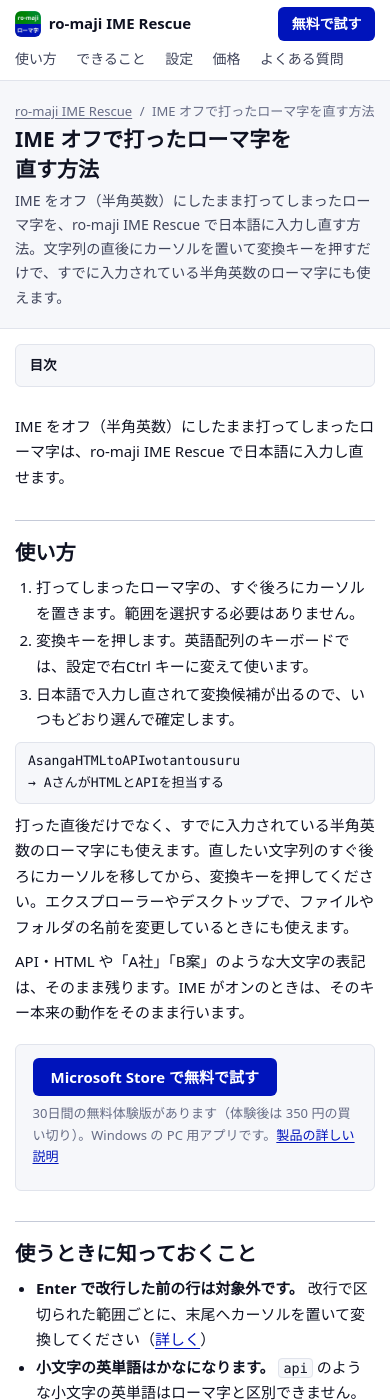
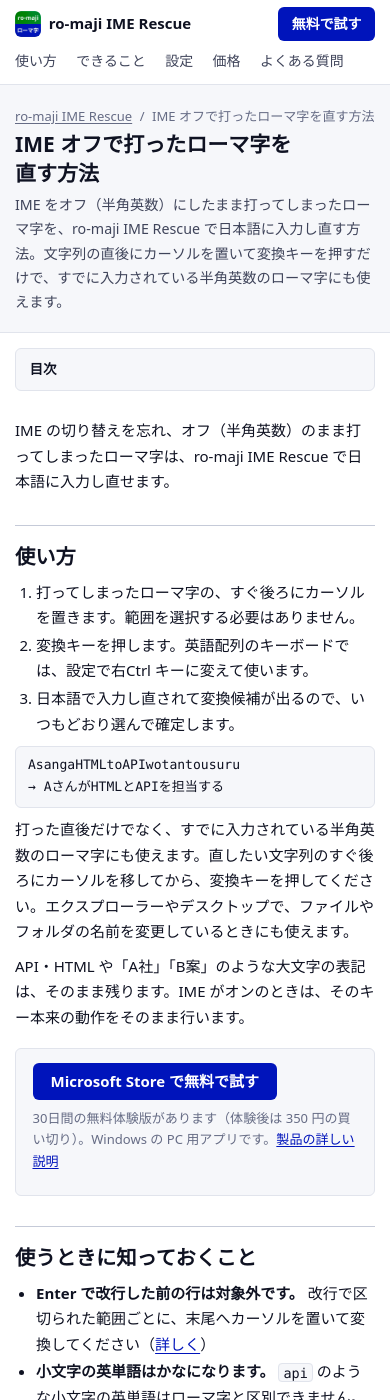
Before and after one commit to moappsupport/ro-maji_IME_Rescue, a Jekyll site: the page built from ime-off.md, in a window 390 px wide and 1400 px high. Built offline with Jekyll 4.4.1, drawn with Linux system fonts in a browser that asks for light colours; some of the changed text lies outside the part shown.

Commit message:
サイトの内容を更新

```diff
--- a/_data/faq.yml
+++ b/_data/faq.yml
@@ -5,6 +5,9 @@
 # {price}・{trial}・{base} は index.md で _config.yml の price_jpy・trial_days・baseurl に置き換える
 # （データファイルの中では Liquid が展開されないため）。
 # 値は一重引用符で囲む（: や { を含んでも YAML として壊れないように）。
+
+- q: 'IME の切り替えを忘れて打ってしまったローマ字を、日本語に直せますか'
+  a: '直せます。IME をオフ（半角英数）にしたまま打ってしまったローマ字の、すぐ後ろにカーソルを置いて変換キーを押すと、日本語に入力し直されて変換候補が出ます。打った直後だけでなく、すでに入力されている半角英数のローマ字にも使えます。詳しくは「<a href="{base}/ime-off.html">IME オフで打ったローマ字を直す方法</a>」をご覧ください。'
 
 - q: '英語配列のキーボードでも使えますか'
   a: '使えます。設定画面で起動用のキーを「右Ctrl キー」に変更してください。単独で短く押したときだけ働き、Ctrl+C などキーとの組み合わせでは働きません。Ctrl+クリックや Ctrl+ホイールは押している時間の長さで見分けるため、ごく短い操作では働くことがあります。'
--- a/_layouts/default.html
+++ b/_layouts/default.html
@@ -97,7 +97,7 @@
       "url": {{ '/' | absolute_url | jsonify }},
       "applicationCategory": "UtilitiesApplication",
       "applicationSubCategory": "日本語入力支援",
-      "keywords": "IME オフ, ローマ字 日本語 変換, 半角英数, 打ち直し, 変換キー, 右Ctrl キー, 日本語入力, Windows",
+      "keywords": "IME オフ, IME 切り替え忘れ, ローマ字 日本語 変換, 半角英数, 打ち直し, 変換キー, 右Ctrl キー, 日本語入力, Windows",
       "operatingSystem": "Windows 10, Windows 11",
       "processorRequirements": "x64",
       "softwareVersion": {{ site.app_version | jsonify }},
--- a/assets/css/style.css
+++ b/assets/css/style.css
@@ -662,6 +662,8 @@ tbody tr:last-child td { border-bottom: 0; }
   .sidebar { position: static; max-height: none; padding: .4rem .9rem; border: 1px solid var(--line); border-radius: var(--r); background: var(--surface-2); }
   .side-menu > summary { display: block; cursor: pointer; font-weight: 700; padding: .2rem 0; }
   .side-menu[open] > summary { margin-bottom: .5rem; }
+  /* 目次が本文の上に畳まれる幅は指で押すことが多いので、リンクの行間を広げる */
+  .side-nav a, .side-toc a { padding-top: .5rem; padding-bottom: .5rem; }
 }
 
 @media (max-width: 48rem) {
@@ -674,11 +676,12 @@ tbody tr:last-child td { border-bottom: 0; }
     overflow-x: auto;
     scrollbar-width: none;
   }
-  .site-nav a:nth-child(n) { display: inline-block; }
+  .site-nav a:nth-child(n) { display: inline-block; padding-top: .45rem; padding-bottom: .45rem; }
   .header-cta { margin-left: auto; }
   .kicker { display: block; margin-right: 0; }
   .steps, .features, .limits, .data-grid, .shots, .settings-list { grid-template-columns: minmax(0, 1fr); }
   .env-list > div { grid-template-columns: minmax(0, 1fr); gap: 0; }
   .footer-nav { grid-template-columns: minmax(0, 1fr) minmax(0, 1fr); }
+  .footer-nav a { padding: .4rem 0; }
   .prose table { display: block; overflow-x: auto; }
 }
--- a/ime-off.md
+++ b/ime-off.md
@@ -9,7 +9,7 @@ steps:
   - 日本語で入力し直されて変換候補が出るので、いつもどおり選んで確定します。
 ---
 
-IME をオフ（半角英数）にしたまま打ってしまったローマ字は、ro-maji IME Rescue で日本語に入力し直せます。
+IME の切り替えを忘れ、オフ（半角英数）のまま打ってしまったローマ字は、ro-maji IME Rescue で日本語に入力し直せます。
 
 ## 使い方 {#howto}
 
@@ -39,6 +39,8 @@ API・HTML や「A社」「B案」のような大文字の表記は、そのま
 - **小文字の英単語はかなになります。** `api` のような小文字の英単語はローマ字と区別できません。残したい英単語は大文字で打つか、間に半角スペースを入れてください（[詳しく]({{ '/troubleshooting.html#unwanted-conversion' | relative_url }})）
 - **長い文章は区切って変換してください。** 目安はローマ字で 150 文字程度です。それより長いと、IME が先頭のほうから変換を自動で確定していきます（[詳しく]({{ '/troubleshooting.html#long-text' | relative_url }})）
 - **途中で止まっても戻せます。** 文字を消す前に止まった場合は、元のローマ字がそのまま残っています。消した後に止まった場合も、既定の設定なら元のローマ字を `Ctrl+V` で貼り戻せます。入力していたアプリの「元に戻す」（`Ctrl+Z`）で戻せる場合もあります（[詳しく]({{ '/troubleshooting.html#interrupted' | relative_url }})）
+- **Excel や Calc では、セルを編集状態にしてから使います。** セルに直接打っている最中は使えません。セルをダブルクリックするか `F2` キーを押してから、変換キーを押してください（[詳しく]({{ '/troubleshooting.html#spreadsheet-cell-entry' | relative_url }})）
+- **コマンド プロンプトや Windows Terminal などの端末では働きません。** 文字の読み取りに使う `Ctrl+C` が、端末では実行中のコマンドを中断する操作になるためです（[詳しく]({{ '/troubleshooting.html#terminal-windows' | relative_url }})）
 - **すべてのアプリで動くわけではありません。** 対象のアプリのコピー操作・選択操作・IME 制御の挙動に依存します（[動作環境]({{ '/#env' | relative_url }})）
 
 <script type="application/ld+json">
```
Also changed, not shown: other parts of ime-off.md (+1 -1 lines).
